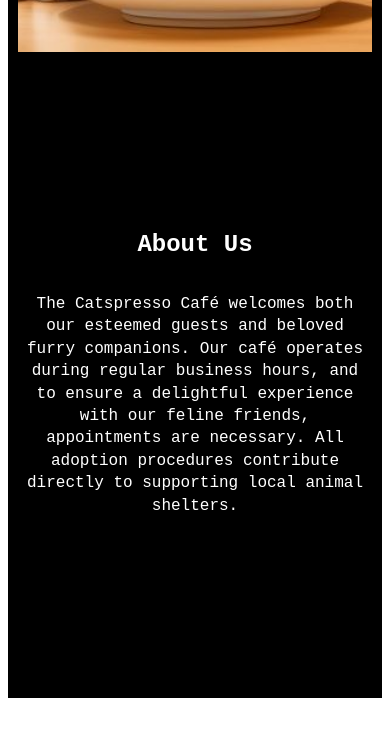
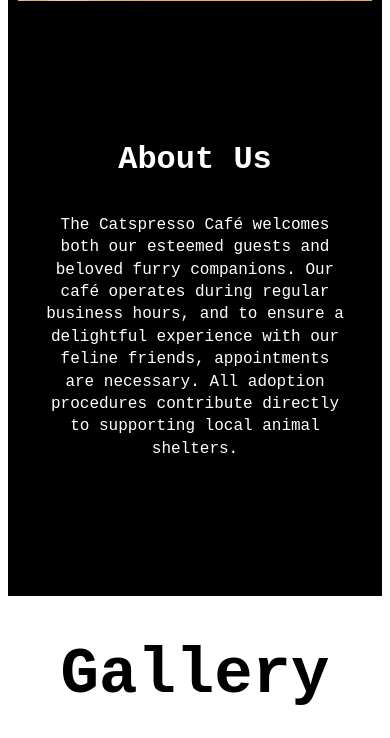
Before and after one commit to BreMLee/bremlee.github.io, a plain HTML site: page CoffeeCompany/index.html in a window 390 px wide. Shown: the part 702-1440 px from the top of the page. Drawn offline with Linux system fonts and the light colour scheme.

Commit message:
fixing responsive breaks

```diff
--- a/CoffeeCompany/resources/css/mainStyle.css
+++ b/CoffeeCompany/resources/css/mainStyle.css
@@ -95,7 +95,7 @@ a:hover{
 
 .missionStatement{
     text-align: center;
-    margin: 150px 0;
+    margin: 80px 0;
     overflow: hidden;
     color: white;
     font-family: 'Courier New', Courier, monospace;
@@ -109,7 +109,7 @@ a:hover{
 }
 
 .missionStatement h4{
-    font-size: 1.25rem;
+    font-size: 1.15rem;
     padding: 10px;
     font-weight: 400;
 }
@@ -151,11 +151,12 @@ footer{
     line-height: 1.5;
 }
 
-@media screen and (max-width: 1370px){
+@media only screen and (max-width: 768px){
     .row{
         grid-template-columns: 1fr;
         grid-auto-rows: 1fr;
         margin: 0 auto;
+
     }
 
     #cafePicture{
@@ -163,13 +164,10 @@ footer{
     }
 
     .missionStatement{
-        top: 0;
         width: 100%;
+        padding: 25px;
     }
 
-}
-
-@media screen and (max-width: 692px){
     .title{
         font-size: 1rem;
         padding-top: 10px;
@@ -183,7 +181,7 @@ footer{
     }
 
     .missionStatement h1{
-        font-size: 1.5rem;
+        font-size: 2rem;
     }
 
     .missionStatement h4{
@@ -202,7 +200,12 @@ footer{
     }
 
     .cafeGallery > div:hover{
-        flex: 4;
+        flex: 2;
     }
 
 }
+
+@media only screen and (max-width: 490px){
+
+
+}
```
Also changed, not shown: 1 other file.
